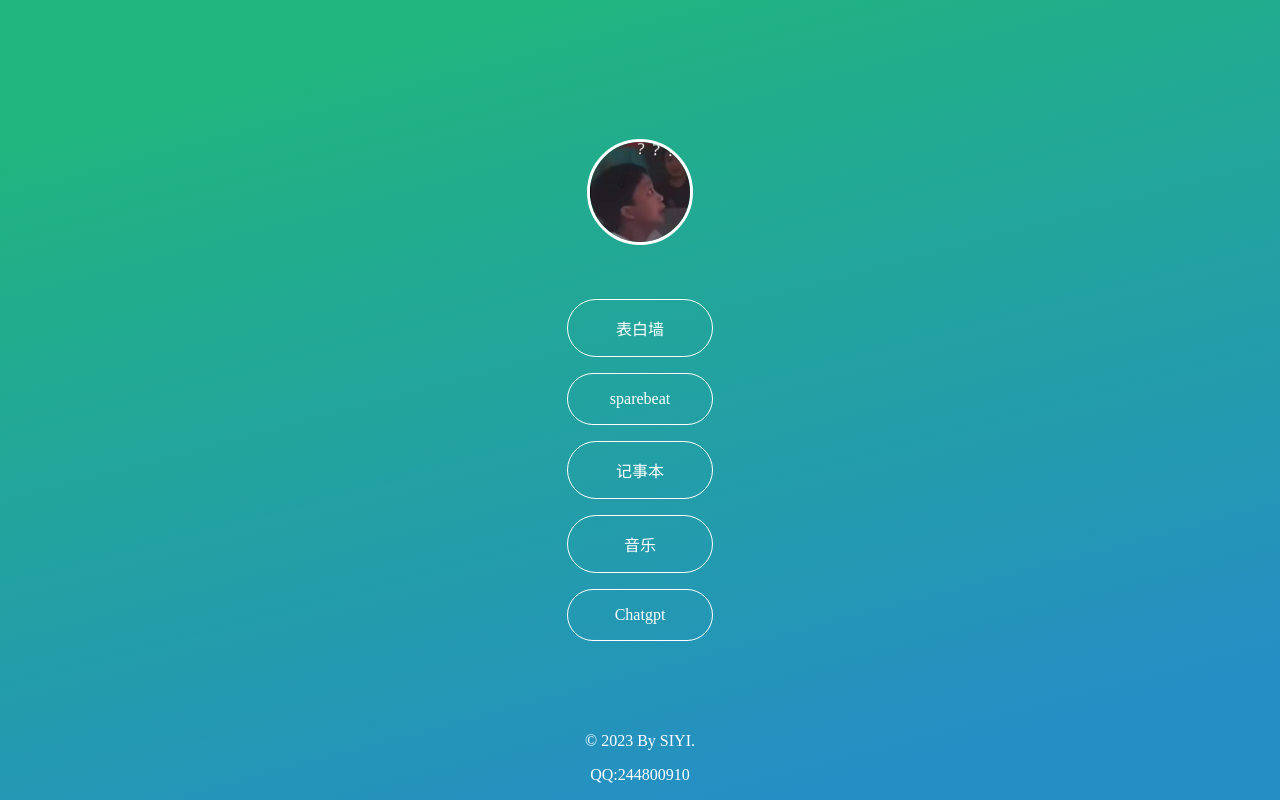
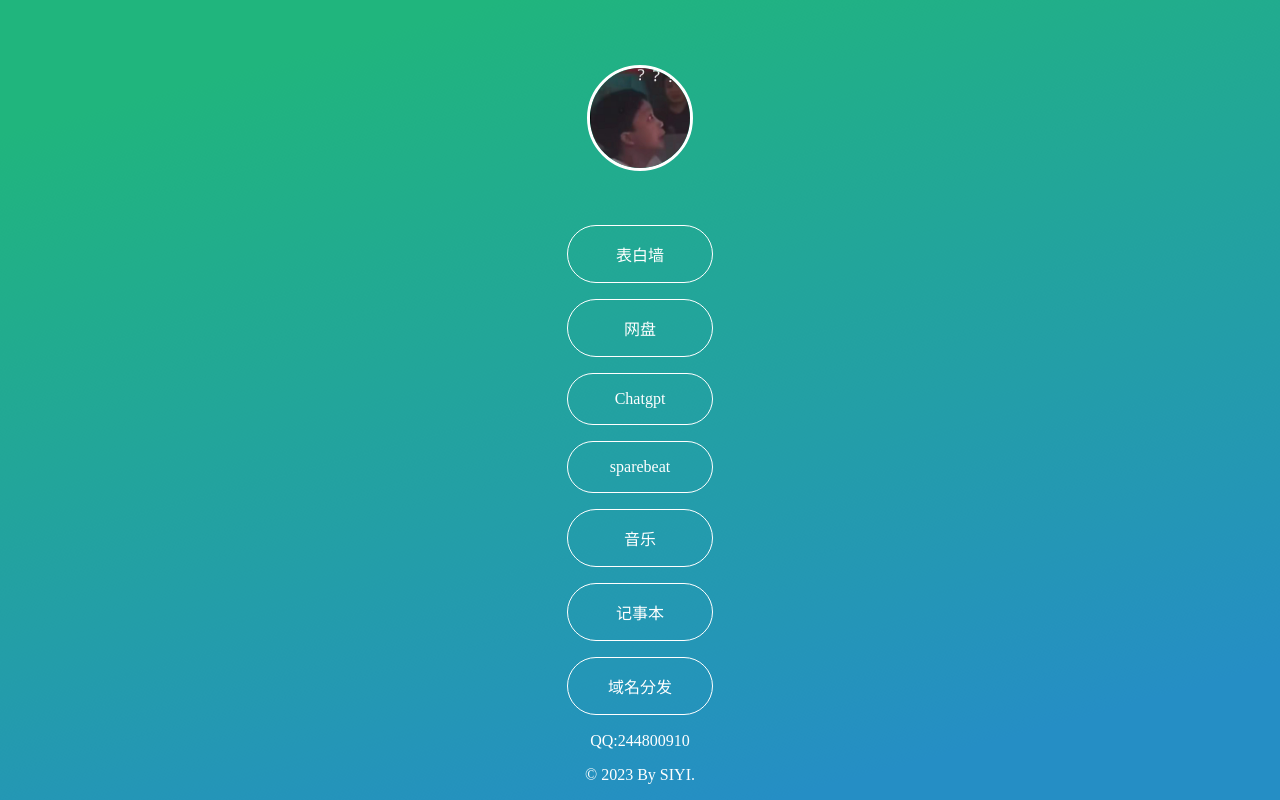
Before and after one commit to SIYI171/siyi171.github.io, a plain HTML site: page index.html in a window 1280 px wide. Drawn offline with Linux system fonts and the light colour scheme.

Commit message:
Update index.html

```diff
--- a/index.html
+++ b/index.html
@@ -215,13 +215,17 @@
 
             <a href="http://bbq.siyi171.eu.org">表白墙</a>
 
+            <a href="http://pan.siyi171.eu.org">网盘</a>
+
+            <a href="http://gpt.siyi171.eu.org">Chatgpt</a>
+
             <a href="https://beta.sparebeat.com/">sparebeat</a>
 
-            <a href="http://jishiben.me/siyi171" target="_blank">记事本</a>
+            <a href="http://music.siyi171.eu.org">音乐</a>
 
-            <a href="http://music.siyi171.eu.org" target="_blank">音乐</a>
+            <a href="http://jishiben.me/siyi171">记事本</a>
 
-            <a href="http://gpt.siyi171.eu.org" target="_blank">Chatgpt</a>
+            <a href="http://ymff.siyi171.eu.org">域名分发</a>
 
         </div>
 
@@ -231,8 +235,8 @@
 
 <footer>
 
+    <p>QQ:244800910</p>
     <p>© <script>document.write(new Date().getFullYear())</script> By <a href="http://siyi171.eu.org" target="_blank">SIYI</a>.</p>
-    <p>QQ:244800910</p>
 
 </footer>
 
```
